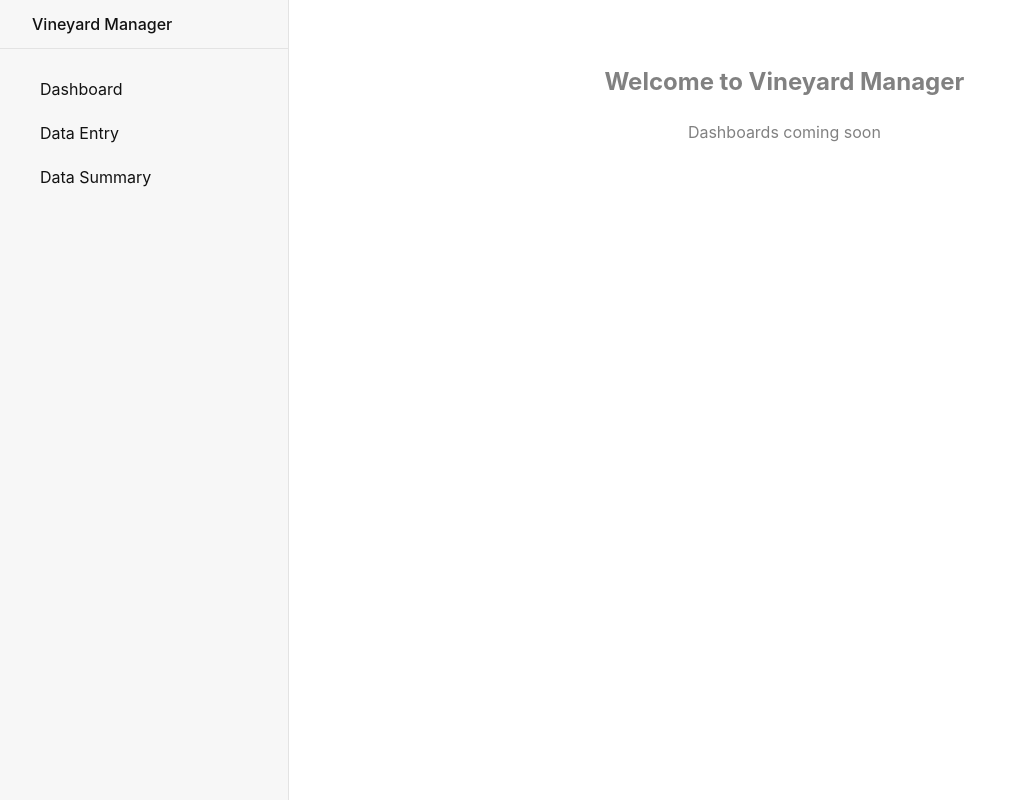
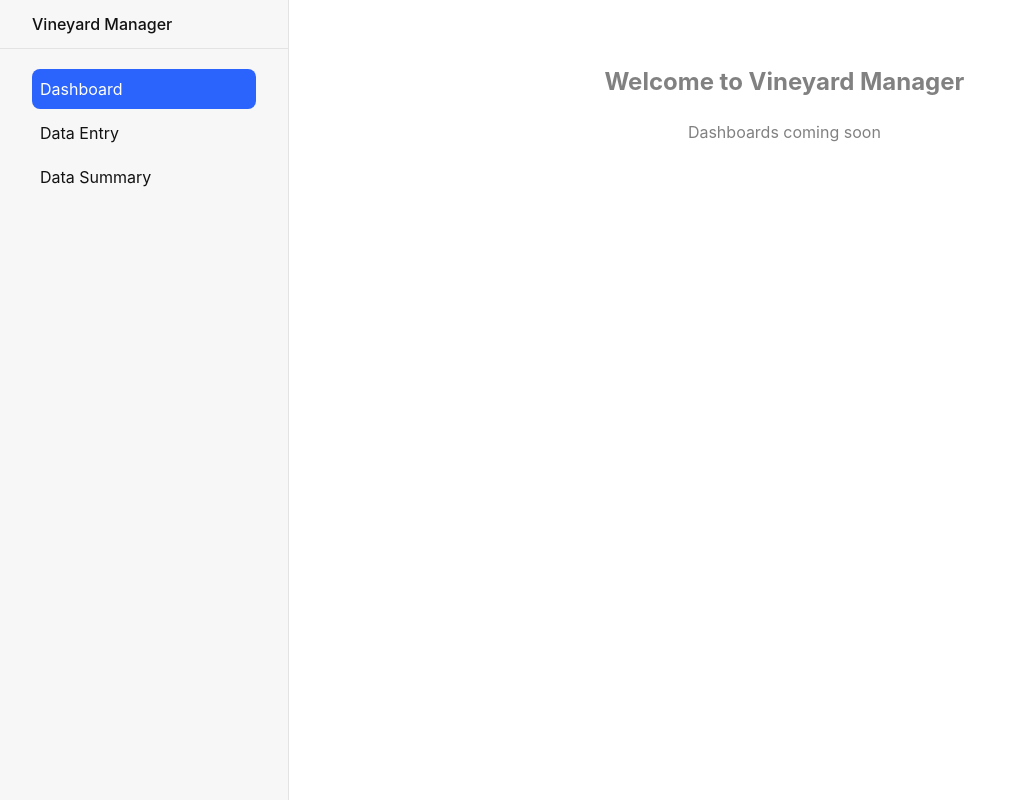
Before and after one commit to davidlpoole/vineyard-manager, a React (Create React App) app: page / in a window 1280 px wide. Shown: the whole page, without its empty margins (0-1027 px from the left). Built offline with nearby package versions, Linux system fonts and the light colour scheme.

Commit message:
Prompt if leaving with unsaved changes

```diff
--- a/src/components/Rows.jsx
+++ b/src/components/Rows.jsx
@@ -1,5 +1,5 @@
 import React, { useState, useEffect } from 'react'
-import { useParams, Link } from 'react-router-dom'
+import { useParams, Link, Prompt } from 'react-router-dom'
 import { saveToLocalStorage } from '../utility'
 
 export const RowView = () => {
@@ -193,6 +193,10 @@
           >
             Discard changes
           </button>
+          <Prompt
+            when={hasUnsavedChanges}
+            message="You have unsaved changes. Are you sure you want to leave?"
+          />
         </p>
       </form>
 
--- a/src/components/root.jsx
+++ b/src/components/root.jsx
@@ -1,4 +1,4 @@
-import { Link } from 'react-router-dom'
+import { NavLink } from 'react-router-dom'
 
 export default function Root() {
   return (
@@ -8,13 +8,15 @@
         <nav>
           <ul>
             <li>
-              <Link to={`/`}>Dashboard</Link>
+              <NavLink to={`/`} exact>
+                Dashboard
+              </NavLink>
             </li>
             <li>
-              <Link to={`/farms/`}>Data Entry</Link>
+              <NavLink to={`/farms/`}>Data Entry</NavLink>
             </li>
             <li>
-              <Link to={`/data-summary/`}>Data Summary</Link>
+              <NavLink to={`/data-summary/`}>Data Summary</NavLink>
             </li>
           </ul>
         </nav>
```
